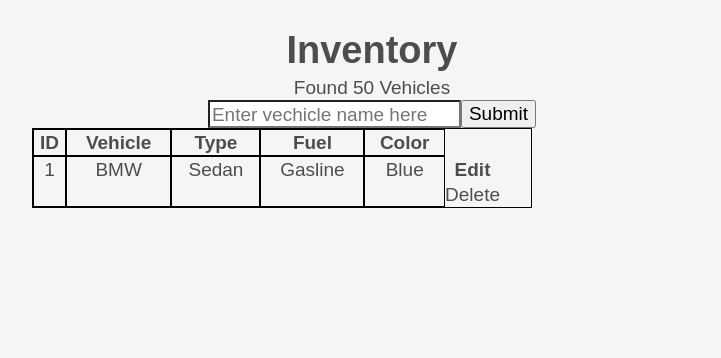
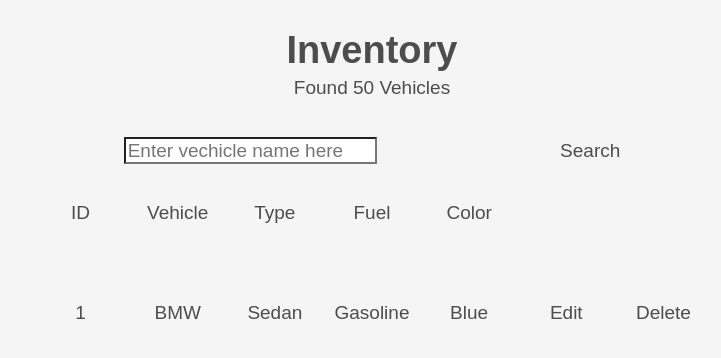
Before and after one commit to Yuanzjls/React-Inventory, a React (Create React App) app: page / in a window 1280 px wide. Shown: the top 358 px of the page, without its empty margins (268-989 px from the left). Built offline with nearby package versions, Linux system fonts and the light colour scheme.

Commit message:
Add components

```diff
--- a/src/App.js
+++ b/src/App.js
@@ -1,31 +1,15 @@
 import './index.css';
-import {Searchbar} from "./components"
+import {Searchbar} from "./components";
+import {Inventory} from "./components";
+
 function App() {
   return (
     <div className="App">
       <h1>Inventory</h1>
 
       <Searchbar/>
-      <div id="table-like">
-        <div id="table-like title">
-          <span>ID</span>
-          <span>Vehicle</span>
-          <span>Type</span>
-          <span>Fuel</span>
-          <span>Color</span>
-        </div>
-        <div id="table-like ">
-          <span>1</span>
-          <span>BMW</span>
-          <span>Sedan</span>
-          <span>Gasline</span>
-          <span>Blue</span>
-          <div className="flex-container">
-            <div><button>Edit</button></div>
-            <div><button>Delete</button></div>
-          </div>
-        </div>
-      </div>
+      <Inventory/>
+
     </div>
   );
 }
--- /dev/null
+++ b/src/components/Inventory/index.jsx
@@ -0,0 +1,29 @@
+export default function Inventory(){
+    return (
+        <div>
+            <div className="flex-container">
+                <div className="flex-item">ID</div>
+                <div className="flex-item">Vehicle</div>
+                <div className="flex-item">Type</div>
+                <div className="flex-item">Fuel</div>
+                <div className="flex-item">Color</div>
+                <div className="flex-item"></div>
+                <div className="flex-item"></div>
+            </div>
+            <div className="flex-container flex-content" >
+                <div className="flex-item">1</div>
+                <div className="flex-item">BMW</div>
+                <div className="flex-item">Sedan</div>
+                <div className="flex-item">Gasoline</div>
+                <div className="flex-item">Blue</div>
+                <div className="flex-item">
+                    <button type="submit">Edit</button>
+                </div>
+                <div className="flex-item">
+                    <button type="submit">Delete</button>
+                </div>
+            </div>
+        </div>
+    );
+
+}
--- a/src/components/Searchbar/index.jsx
+++ b/src/components/Searchbar/index.jsx
@@ -8,7 +8,7 @@ function Searchbar(){
           <div className="flex-container">
             <input type="text" id="searchtext" placeholder="Enter vechicle name here"/>
             <div>
-              <input type="submit"/>
+            <button type="submit">Search</button>
             </div>
           </div>
         </div>
--- a/src/components/index.js
+++ b/src/components/index.js
@@ -1 +1,2 @@
-export {default as Searchbar} from "./Searchbar"
+export {default as Searchbar} from "./Searchbar";
+export {default as Inventory} from "./Inventory";
--- a/src/index.css
+++ b/src/index.css
@@ -307,29 +307,20 @@ body {
   align-self: flex-start;
   margin-block: auto;
 }
-#table-like {
-  display: table;
-  width: 500px;
+
+div.flex-container {
+  display: flex;
+  flex-direction:row;
+  justify-content:space-around;
+  align-items:center;
+  height: 100px;
 }
-#table-like div {
-  display: table-row;
+div.flex-item {
+  width: 100px;  /* Or whatever */
+  height: 100px; /* Or whatever */
+  margin: auto;  /* Magic! */
 }
 
-#table-like div span {
-  display: table-cell;
+.flex-container .flex-content{
+  background-color: #fff;
 }
-
-/* bold on 1st row */
-#table-like div:nth-child(1) {
-  font-weight: bold;
-}
-#table-like,
-#table-like div span {
-  border: 1px solid black;
-}
-
-.flex-container {
-  display: flex;
-  flex-direction: row;
-  justify-content: center;
-}
```
